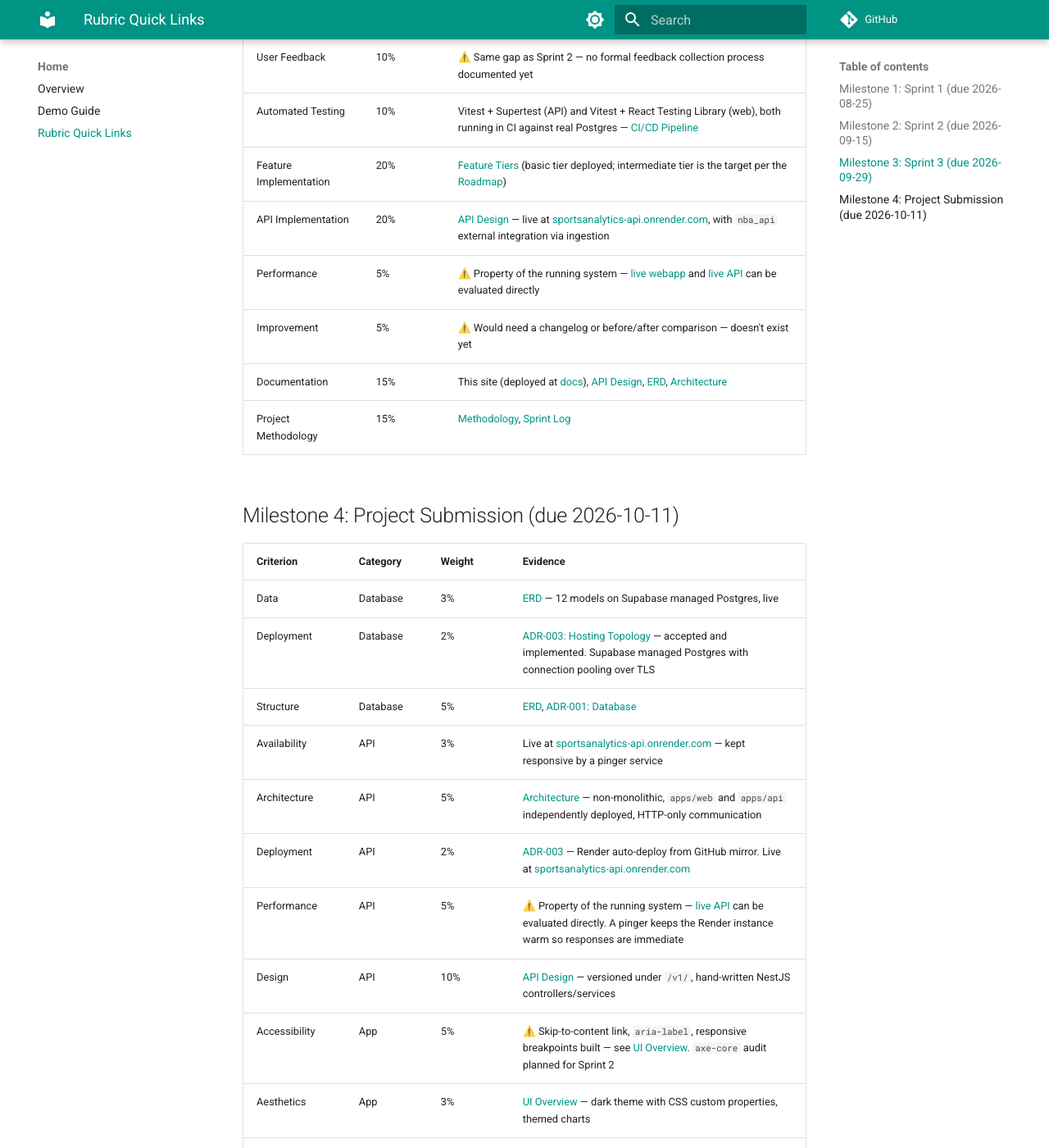
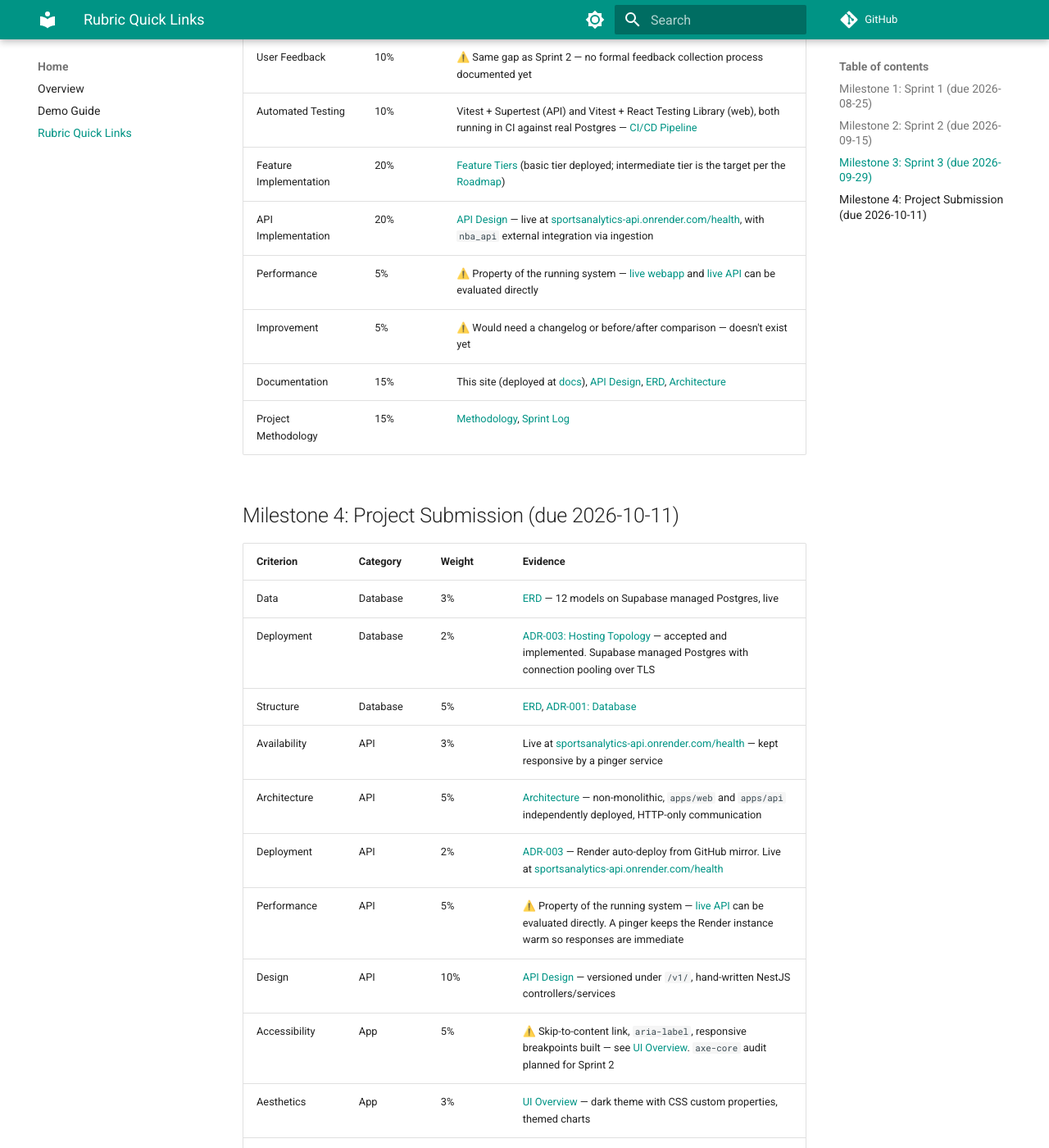
Before and after one commit to Sports-Analytics-Innovation-Platform/Innovation-Documentation-Website, an MkDocs documentation site: the page built from docs/rubric-links.md, in a window 1280 px wide and 1400 px high, scrolled down 2276 px. Shown: the whole window at 82% size. Built offline with MkDocs 1.6.1 and Material for MkDocs 9.7.7, drawn with Linux system fonts in a browser that asks for light colours; comment, search, counter and statistics services are not loaded; some of the changed text lies outside the part shown.

Commit message:
fix: point API links to /health endpoint

```diff
--- a/docs/rubric-links.md
+++ b/docs/rubric-links.md
@@ -10,7 +10,7 @@ One page mapping every rubric criterion (from the COMS3011A project brief) to wh
 | Criterion | Weight | Evidence |
 |---|---|---|
 | Version Control | 10% | Repo itself (Gitea, not linkable from this site) + [Git Methodology](git-methodology.md) for how it's used. All members have committed code |
-| CI/CD (brief §2.1, not a weighted line) | — | [CI/CD Pipeline](ci-cd.md) — Gitea Actions running lint/typecheck/test on every push and PR. CD is live: frontend auto-deploys to [Cloudflare Pages](https://sportsanalytics.pages.dev/), API auto-deploys to [Render](https://sportsanalytics-api.onrender.com/) via GitHub mirror ([ADR-003](decisions/adr-003-hosting-topology.md) accepted and implemented) |
+| CI/CD (brief §2.1, not a weighted line) | — | [CI/CD Pipeline](ci-cd.md) — Gitea Actions running lint/typecheck/test on every push and PR. CD is live: frontend auto-deploys to [Cloudflare Pages](https://sportsanalytics.pages.dev/), API auto-deploys to [Render](https://sportsanalytics-api.onrender.com/health) via GitHub mirror ([ADR-003](decisions/adr-003-hosting-topology.md) accepted and implemented) |
 | Documentation Site | 10% | This site — deployed via GitHub Pages on every push to `main` |
 | Getting Started / Dev Guides | 5% | [Getting Started](getting-started.md) |
 | Work Tracker | 5% | Gitea Projects/Issues (external — not part of this docs site) |
@@ -28,7 +28,7 @@ One page mapping every rubric criterion (from the COMS3011A project brief) to wh
 | Core Features | 25% | [Feature Tiers](design/feature-tiers.md) (basic tier built and deployed) + [Requirements Traceability](requirements.md) |
 | Automated Testing | 10% | Vitest + Supertest (API, against real Postgres) and Vitest + React Testing Library (web). CI `coverage` job runs both suites against a disposable Postgres service container — no `--passWithNoTests` tolerance. See [CI/CD Pipeline](ci-cd.md) |
 | Stakeholder Reviews | 10% | [Client Meetings](meetings/client/index.md), [Scrum](meetings/scrum/index.md) |
-| API | 15% | [API Design](design/api-design.md) — live at [sportsanalytics-api.onrender.com](https://sportsanalytics-api.onrender.com/). External integration: `nba_api` via [ingestion service](design/architecture.md) |
+| API | 15% | [API Design](design/api-design.md) — live at [sportsanalytics-api.onrender.com/health](https://sportsanalytics-api.onrender.com/health). External integration: `nba_api` via [ingestion service](design/architecture.md) |
 | User Feedback | 10% | ⚠️ No page exists. No formal user-testing/feedback-collection process is documented anywhere on this site |
 | Project Methodology | 10% | [Methodology](methodology.md) — this rubric line specifically wants evidence of *active* following, not just the document existing |
 | Bug Tracker | 5% | Gitea Issues (external) — no docs-site page tracks usage |
@@ -45,7 +45,7 @@ The brief lists weights only, no descriptions, for this milestone — criteria n
 | User Feedback | 10% | ⚠️ Same gap as Sprint 2 — no formal feedback collection process documented yet |
 | Automated Testing | 10% | Vitest + Supertest (API) and Vitest + React Testing Library (web), both running in CI against real Postgres — [CI/CD Pipeline](ci-cd.md) |
 | Feature Implementation | 20% | [Feature Tiers](design/feature-tiers.md) (basic tier deployed; intermediate tier is the target per the [Roadmap](design/roadmap.md)) |
-| API Implementation | 20% | [API Design](design/api-design.md) — live at [sportsanalytics-api.onrender.com](https://sportsanalytics-api.onrender.com/), with `nba_api` external integration via ingestion |
+| API Implementation | 20% | [API Design](design/api-design.md) — live at [sportsanalytics-api.onrender.com/health](https://sportsanalytics-api.onrender.com/health), with `nba_api` external integration via ingestion |
 | Performance | 5% | ⚠️ Property of the running system — [live webapp](https://sportsanalytics.pages.dev/) and [live API](https://sportsanalytics-api.onrender.com/health) can be evaluated directly |
 | Improvement | 5% | ⚠️ Would need a changelog or before/after comparison — doesn't exist yet |
 | Documentation | 15% | This site (deployed at [docs](https://sports-analytics-innovation-platform.github.io/Innovation-Documentation-Website/)), [API Design](design/api-design.md), [ERD](design/erd.md), [Architecture](design/architecture.md) |
@@ -58,9 +58,9 @@ The brief lists weights only, no descriptions, for this milestone — criteria n
 | Data | Database | 3% | [ERD](design/erd.md) — 12 models on Supabase managed Postgres, live |
 | Deployment | Database | 2% | [ADR-003: Hosting Topology](decisions/adr-003-hosting-topology.md) — accepted and implemented. Supabase managed Postgres with connection pooling over TLS |
 | Structure | Database | 5% | [ERD](design/erd.md), [ADR-001: Database](decisions/adr-001-database.md) |
-| Availability | API | 3% | Live at [sportsanalytics-api.onrender.com](https://sportsanalytics-api.onrender.com/) — kept responsive by a pinger service |
+| Availability | API | 3% | Live at [sportsanalytics-api.onrender.com/health](https://sportsanalytics-api.onrender.com/health) — kept responsive by a pinger service |
 | Architecture | API | 5% | [Architecture](design/architecture.md) — non-monolithic, `apps/web` and `apps/api` independently deployed, HTTP-only communication |
-| Deployment | API | 2% | [ADR-003](decisions/adr-003-hosting-topology.md) — Render auto-deploy from GitHub mirror. Live at [sportsanalytics-api.onrender.com](https://sportsanalytics-api.onrender.com/) |
+| Deployment | API | 2% | [ADR-003](decisions/adr-003-hosting-topology.md) — Render auto-deploy from GitHub mirror. Live at [sportsanalytics-api.onrender.com/health](https://sportsanalytics-api.onrender.com/health) |
 | Performance | API | 5% | ⚠️ Property of the running system — [live API](https://sportsanalytics-api.onrender.com/health) can be evaluated directly. A pinger keeps the Render instance warm so responses are immediate |
 | Design | API | 10% | [API Design](design/api-design.md) — versioned under `/v1/`, hand-written NestJS controllers/services |
 | Accessibility | App | 5% | ⚠️ Skip-to-content link, `aria-label`, responsive breakpoints built — see [UI Overview](design/wireframes.md). `axe-core` audit planned for Sprint 2 |
--- a/mkdocs.yml
+++ b/mkdocs.yml
@@ -45,7 +45,7 @@ extra:
       link: https://sportsanalytics.pages.dev/
       name: Live Webapp (Cloudflare Pages)
     - icon: material/api
-      link: https://sportsanalytics-api.onrender.com/
+      link: https://sportsanalytics-api.onrender.com/health
       name: Live API (Render)
     - icon: fontawesome/brands/git
       link: https://sdp.ms.wits.ac.za/innovation/sportsanalytics
```
Also changed, not shown: docs/ci-cd.md (+1 -1 lines), docs/demo-guide.md (+1 -1 lines), docs/design/architecture.md (+1 -1 lines).
